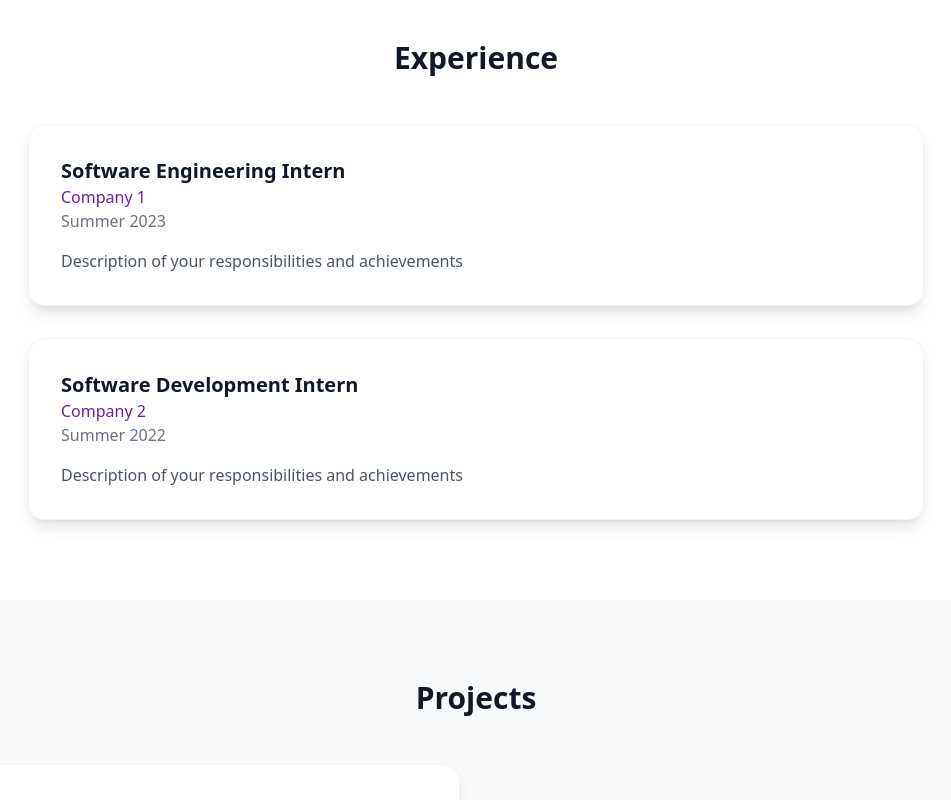
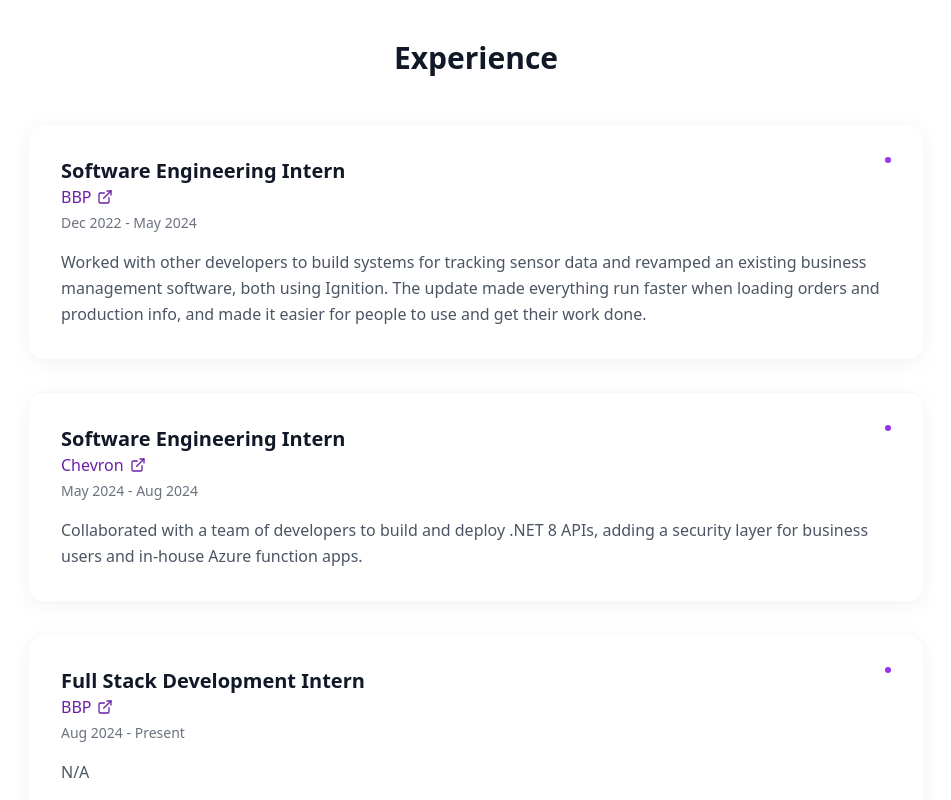
Before and after one commit to corbinlazarone/corbin-website, a Next.js app: page / in a window 1280 px wide. Shown: the part 840-1640 px from the top of the page, without its empty margins (164-1115 px from the left). Built offline with nearby package versions, Linux system fonts and the light colour scheme.

Commit message:
icon changes for dark mode and light mode

```diff
--- a/src/app/components/Experience.tsx
+++ b/src/app/components/Experience.tsx
@@ -1,18 +1,29 @@
 import React from "react";
+import Link from "next/link";
+import { ExternalLink } from "lucide-react";
 
 export default function Experience() {
   const experiences = [
     {
       title: "Software Engineering Intern",
-      company: "Company 1",
-      period: "Summer 2023",
-      description: "Description of your responsibilities and achievements",
+      company: "BBP",
+      period: "Dec 2022 - May 2024",
+      website: "https://bbpsales.com/",
+      description: "Worked with other developers to build systems for tracking sensor data and revamped an existing business management software, both using Ignition. The update made everything run faster when loading orders and production info, and made it easier for people to use and get their work done.",
     },
     {
-      title: "Software Development Intern",
-      company: "Company 2",
-      period: "Summer 2022",
-      description: "Description of your responsibilities and achievements",
+      title: "Software Engineering Intern",
+      company: "Chevron",
+      period: "May 2024 - Aug 2024",
+      website: "https://www.chevron.com/",
+      description: "Collaborated with a team of developers to build and deploy .NET 8 APIs, adding a security layer for business users and in-house Azure function apps.",
+    },
+    {
+      title: "Full Stack Development Intern",
+      company: "BBP",
+      period: "Aug 2024 - Present",
+      website: "https://bbpsales.com/",
+      description: "N/A",
     },
   ];
 
@@ -27,27 +38,55 @@ export default function Experience() {
         </h2>
         <div className="grid gap-6 md:gap-8 max-w-4xl mx-auto">
           {experiences.map((exp, index) => (
+            <Link
+              key={index}
+              href={exp.website}
+              target="_blank"
+              rel="noopener noreferrer"
+              className="block group cursor-pointer"
+            >
               <div
-              key={index}
-              className="bg-white dark:bg-gray-800 rounded-xl md:rounded-2xl p-6 md:p-8 shadow-lg hover:shadow-xl transition-shadow border border-gray-100 dark:border-gray-700"
+                className="relative bg-white dark:bg-gray-800/50 backdrop-blur-sm
+                  rounded-2xl p-6 md:p-8
+                  shadow-[0_4px_20px_rgba(0,0,0,0.05)] dark:shadow-[0_4px_20px_rgba(0,0,0,0.2)]
+                  hover:shadow-[0_8px_30px_rgba(0,0,0,0.12)] dark:hover:shadow-[0_8px_30px_rgba(0,0,0,0.3)]
+                  border border-gray-100/50 dark:border-gray-700/50
+                  transition-all duration-300 ease-out
+                  hover:-translate-y-1"
               >
-              <div className="space-y-3 md:space-y-4">
+                <div className="space-y-4">
+                  <div className="flex justify-between items-start">
                     <div>
                       <h3 className="text-lg md:text-xl font-bold text-gray-900 dark:text-white">
                         {exp.title}
                       </h3>
-                  <p className="text-purple-800 dark:text-purple-400 font-medium">
+                      <div className="inline-flex items-center gap-1.5 text-purple-800 dark:text-purple-400
+                        font-medium group-hover:text-purple-900 dark:group-hover:text-purple-300
+                        transition-colors">
                         {exp.company}
-                  </p>
-                  <p className="text-sm md:text-base text-gray-500 dark:text-gray-400">
+                        <ExternalLink className="w-4 h-4" />
+                      </div>
+                      <p className="text-sm text-gray-500 dark:text-gray-400 mt-1">
                         {exp.period}
                       </p>
                     </div>
-                <p className="text-sm md:text-base text-gray-600 dark:text-gray-300 leading-relaxed">
+                    <div
+                      className="hidden md:block w-1.5 h-1.5 rounded-full bg-purple-600 dark:bg-purple-400
+                      group-hover:scale-125 transition-transform duration-300"
+                    />
+                  </div>
+                  <p className="text-base text-gray-600 dark:text-gray-300 leading-relaxed">
                     {exp.description}
                   </p>
                 </div>
+
+                {/* Gradient Overlay on hover */}
+                <div
+                  className="absolute inset-0 rounded-2xl bg-gradient-to-r from-purple-500/[0.02] to-blue-500/[0.02]
+                  opacity-0 group-hover:opacity-100 transition-opacity duration-300"
+                />
               </div>
+            </Link>
           ))}
         </div>
       </div>
--- a/src/app/components/Footer.tsx
+++ b/src/app/components/Footer.tsx
@@ -1,42 +1,45 @@
+"use client";
 import React from "react";
 import Link from "next/link";
 import Image from "next/image";
-import Twitter from "../../../public/twitter.svg";
+import TwitterLight from "../../../public/twitter-light.svg";
+import TwitterDark from "../../../public/twitter-dark.svg";
 
 import { Github, Instagram, Linkedin } from "lucide-react";
+import { useTheme } from "../utils/theme-context";
 
 export default function Footer() {
   const currentYear = new Date().getFullYear();
+  const { theme } = useTheme();
 
   const socialLinks = [
     {
       name: "GitHub",
       url: "https://github.com/corbinlazarone",
-      icon: (
-        <Github className="h-6 w-6" />
-      ),
+      icon: <Github className="h-6 w-6" />,
     },
     {
       name: "LinkedIn",
       url: "https://www.linkedin.com/in/corbin-lazarone-58647923b/",
-      icon: (
-        <Linkedin className="h-6 w-6" />
-      ),
+      icon: <Linkedin className="h-6 w-6" />,
     },
     {
       name: "Twitter",
       url: "https://x.com/corbinjlaz",
       icon: (
-        <Image src={Twitter.src} alt="Twitter" width={24} height={24} />
+        <Image
+          src={theme === "dark" ? TwitterLight.src : TwitterDark.src}
+          alt="Twitter"
+          width={24}
+          height={24}
+        />
       ),
     },
     {
       name: "Instagram",
       url: "https://www.instagram.com/corbinlazarone/",
-      icon: (
-        <Instagram className="h-6 w-6" />
-      )
-    }
+      icon: <Instagram className="h-6 w-6" />,
+    },
   ];
 
   return (
--- a/src/app/components/Projects.tsx
+++ b/src/app/components/Projects.tsx
@@ -9,7 +9,6 @@ export default function Projects() {
       github: "https://github.com/yourusername/project1",
       demo: "https://project1demo.com",
     },
-    // Add more projects
   ];
 
   return (
--- a/src/app/page.tsx
+++ b/src/app/page.tsx
@@ -5,7 +5,13 @@ import Experience from "./components/Experience";
 import Projects from "./components/Projects";
 import Contact from "./components/Contact";
 import Footer from "./components/Footer";
-import { ThemeProvider } from "./utils/theme-context";
+import { Metadata } from "next";
+
+export const metadata: Metadata = {
+  title: "Corbin Lazarone | Software Engineer",
+  description:
+    "Corbin Lazarone is soon to be Computer Science Graduate with a concentration in Software Engineering.",
+};
 
 export default function Home() {
   return (
```
Also changed, not shown: public/twitter-dark.svg (added), public/twitter-light.svg (renamed from public/twitter.svg). Lines whose indentation alone changed are shown as unchanged.
